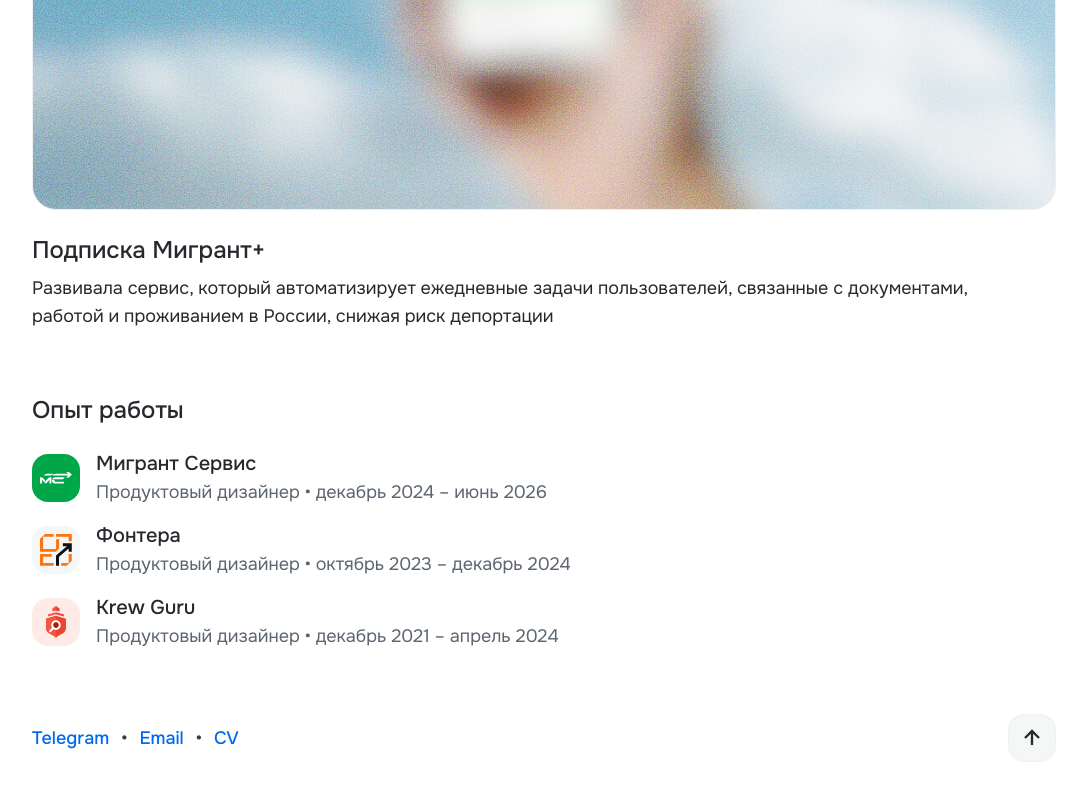
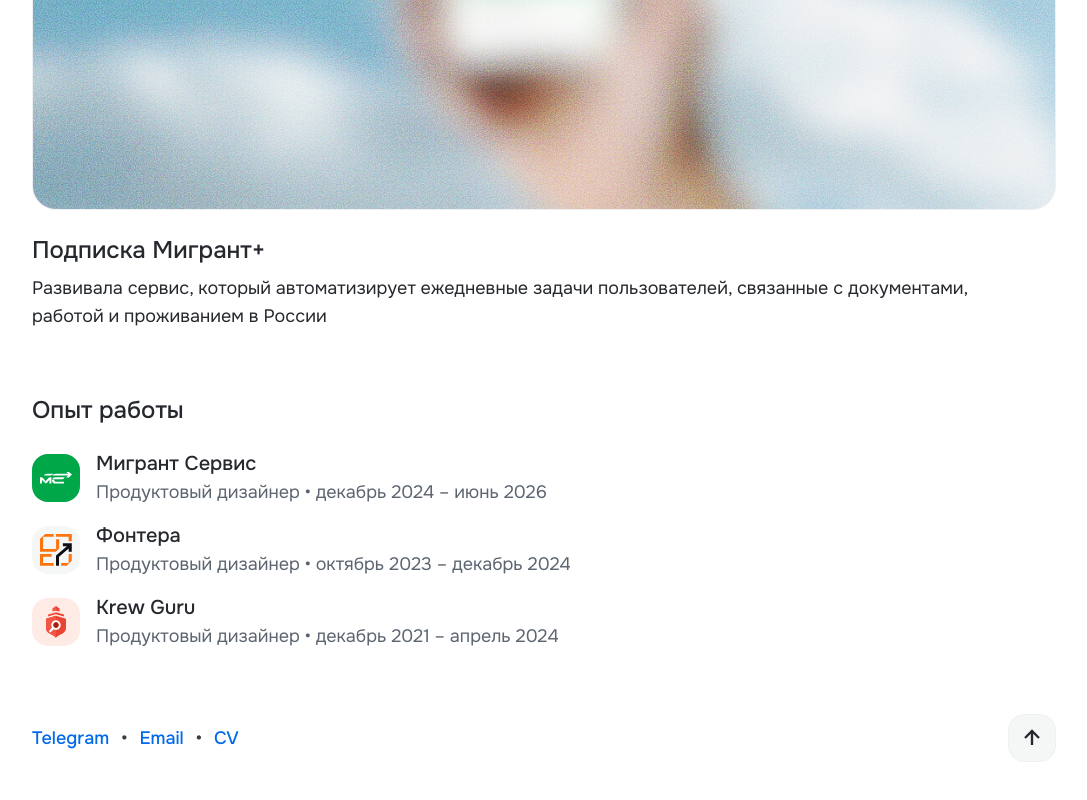
Before and after one commit to Yulianiaa/portfolio, a Next.js app: page / in a window 1280 px wide. Shown: the part 1874-2674 px from the top of the page, without its empty margins (96-1183 px from the left). Built offline with nearby package versions, Linux system fonts and the light colour scheme.

Commit message:
Trim subscription-migrant-plus case description to match Figma
Co-Authored-By: Claude Sonnet 5 <noreply@anthropic.com>

```diff
--- a/content/cases.ts
+++ b/content/cases.ts
@@ -383,7 +383,7 @@ const subscriptionCase: CaseSummary = {
   status: "preview",
   title: "Подписка Мигрант+",
   description:
-    "Развивала сервис, который автоматизирует ежедневные задачи пользователей, связанные с документами, работой и проживанием в России, снижая риск депортации",
+    "Развивала сервис, который автоматизирует ежедневные задачи пользователей, связанные с документами, работой и проживанием в России",
   cover: {
     src: "/assets/home/subscription-cover.jpg",
     alt: "Экран подписки «Мигрант+» в руке на фоне неба",
```
